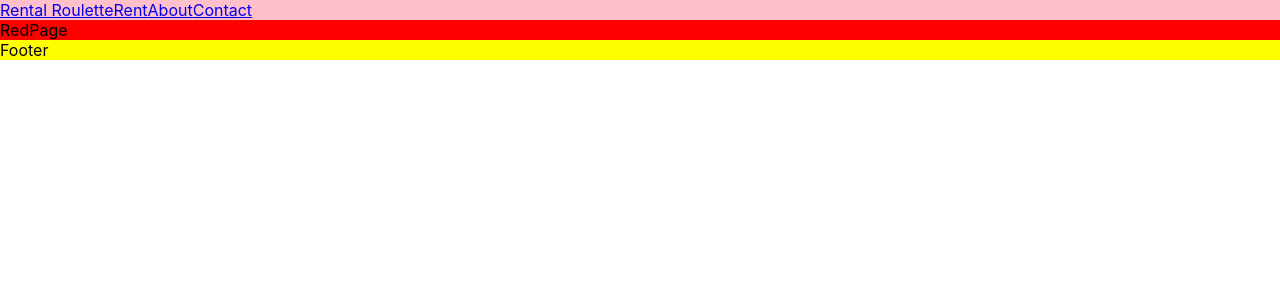
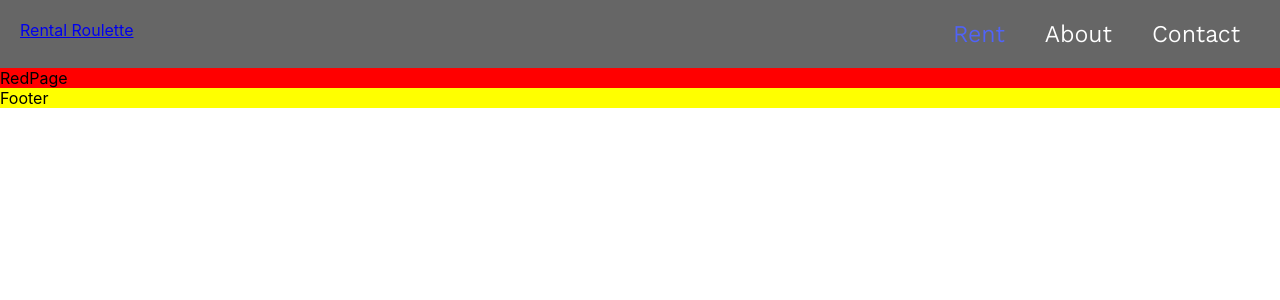
Before and after one commit to ludlun04/IDATA2301-Project, a React (Create React App) app: page /contact in a window 1280 px wide. Shown: the top 300 px of the page. Built offline with nearby package versions, Linux system fonts and the light colour scheme.

Commit message:
Header styling

```diff
--- a/src/components/header footer/Footer.css
+++ b/src/components/header footer/Footer.css
@@ -1,3 +1,4 @@
 .Footer {
     background: yellow;
+    z-index: 999;
 }
--- a/src/components/header footer/Header.css
+++ b/src/components/header footer/Header.css
@@ -1,3 +1,29 @@
 .Header {
-    background: pink;
+    padding: 20px;
+    background: rgba(0, 0, 0, 0.6);
+    display: flex;
+    flex-direction: row;
+    justify-content: space-between;
+    backdrop-filter: blur(5px);
 }
+
+.navLink {
+    padding-left: 20px;
+    padding-right: 20px;
+
+    font-family: "Kantumruy Pro";
+    font-size: x-large;
+    text-align: center;
+    font-weight: normal;
+    text-decoration: none;
+
+    color: #ffffff;
+}
+
+.navLink.rent {
+    color: #5063f8;
+}
+
+.navLink:active {
+    color: blue;
+}
--- a/src/components/header footer/Header.js
+++ b/src/components/header footer/Header.js
@@ -4,10 +4,12 @@ import {NavLink} from "react-router-dom";
 export default function Header() {
     return (
         <div className={"Header"}>
-            <NavLink to={"/home"}>Rental Roulette</NavLink>
-            <NavLink to={"/portal"}>Rent</NavLink>
-            <NavLink to={"/about"}>About</NavLink>
-            <NavLink to={"contact"}>Contact</NavLink>
+            <NavLink className={"Logo"} to={"/home"}>Rental Roulette</NavLink>
+            <div className={"rightContainer"}>
+                <NavLink className={"navLink rent"} to={"/portal"}>Rent</NavLink>
+                <NavLink className={"navLink"} to={"/about"}>About</NavLink>
+                <NavLink className={"navLink"} to={"contact"}>Contact</NavLink>
+            </div>
         </div>
     )
 }
--- a/src/index.css
+++ b/src/index.css
@@ -11,3 +11,8 @@ code {
   font-family: source-code-pro, Menlo, Monaco, Consolas, 'Courier New',
     monospace;
 }
+
+@font-face {
+  font-family: "Kantumruy Pro";
+  src: local("Kantumruy Pro"), url("fonts/KantumruyPro-VariableFont_wght.ttf") format("truetype");
+}
```
Also changed, not shown: src/fonts/KantumruyPro-VariableFont_wght.ttf (added).
